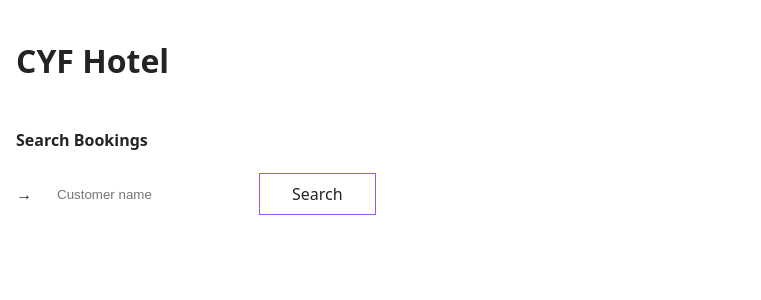
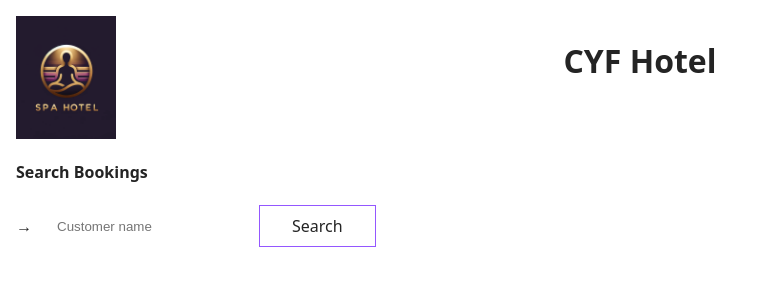
Before and after one commit to CodeYourFuture/React-Module-Project, a React (Vite) app: page / in a window 1280 px wide. Shown: the top 300 px of the page, without its empty margins (0-761 px from the left). Built offline with nearby package versions, Linux system fonts and the light colour scheme.

Commit message:
Completed header

```diff
--- a/src/components/App/App.jsx
+++ b/src/components/App/App.jsx
@@ -1,11 +1,10 @@
 import Bookings from "@/components/Bookings/Bookings.jsx";
+import AppHeader from "@/components/AppHeader/AppHeader.jsx"
 import "./App.scss";
 
 const App = () => (
   <div className="app">
-    <header className="app__header">
-      <h1 className="app__heading">CYF Hotel</h1>
-    </header>
+   <AppHeader/>
     <Bookings />
   </div>
 );
--- a/src/components/AppHeader/AppHeader.jsx
+++ b/src/components/AppHeader/AppHeader.jsx
@@ -1,6 +1,9 @@
-// import Logo from "@/assets/spa-logo.png";
-// import "./AppHeader.scss";
-// const AppHeader = () => (
-// what goes in here? there is no content in the AppHeader component
-// );
-// export default AppHeader;
+import Logo from "@/assets/spa-logo.png";
+import "./AppHeader.scss";
+const AppHeader = () => (
+  <header className="app__header">
+    <img className="app__logo" src={Logo} />
+    <h1 className="app__heading">CYF Hotel</h1>
+  </header>
+);
+export default AppHeader;
--- a/src/components/AppHeader/AppHeader.scss
+++ b/src/components/AppHeader/AppHeader.scss
@@ -1,9 +1,16 @@
 .app {
+  &__header {
+    position: relative;
+    display: flex;
+    justify-content: center;
+  }
   &__heading {
+    height: 5rem;
     display: flex;
-    place-content: center;
   }
   &__logo {
+    position: absolute;
+    left: 0;
     max-width: 100px;
   }
 }
```
